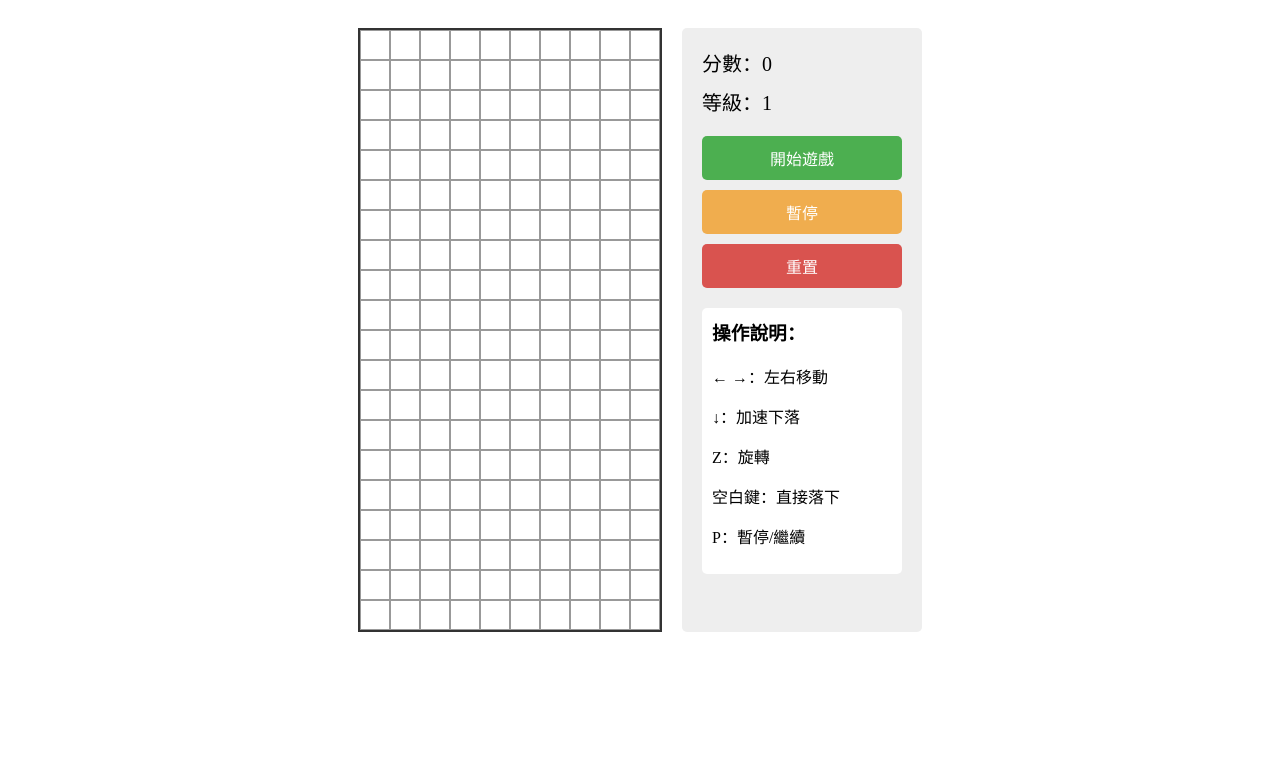
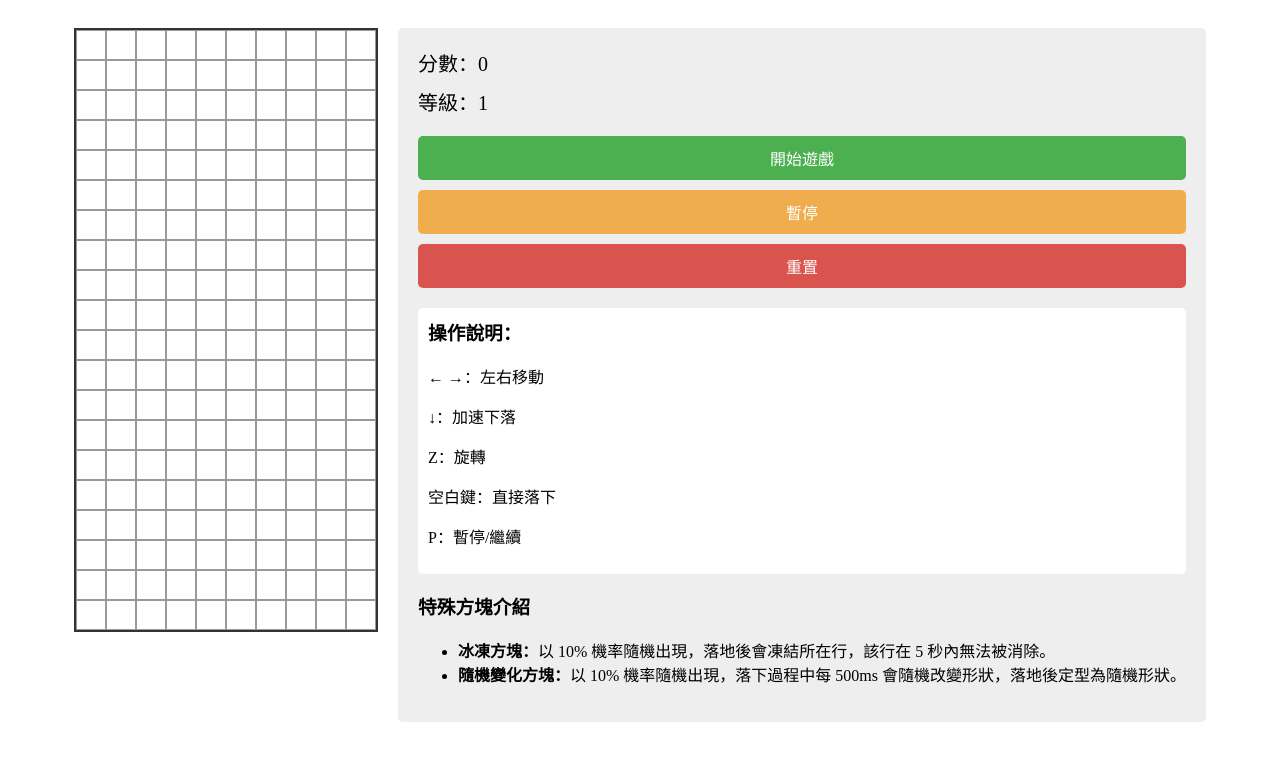
Before and after one commit to song0707-lin/igetanewone, a plain HTML site: page index.html in a window 1280 px wide. Drawn offline with Linux system fonts and the light colour scheme.

Commit message:
Update index.html

```diff
--- a/index.html
+++ b/index.html
@@ -11,14 +11,17 @@
 </head>
 <body>
   <div class="game-container">
+    <!-- 遊戲區塊：左側遊戲畫面 -->
     <div class="game-board">
-      <!-- 這個容器用來顯示當前下落中的方塊 (使用絕對定位補間動畫) -->
+      <!-- 用於顯示下落中的方塊，採用補間動畫 -->
       <div id="current-piece"></div>
+      <!-- 暫停畫面 -->
       <div class="pause-screen" id="pause-screen">
           <div class="pause-text">暫停</div>
           <div class="pause-subtext">按下 P 鍵繼續</div>
       </div>
     </div>
+    <!-- 遊戲資訊區：右側顯示分數、按鈕、操作說明與特殊方塊介紹 -->
     <div class="game-info">
       <div class="score">分數：<span id="score">0</span></div>
       <div class="level">等級：<span id="level">1</span></div>
@@ -35,6 +38,13 @@
           <p>空白鍵：直接落下</p>
           <p>P：暫停/繼續</p>
       </div>
+      <div class="special-info">
+        <h3>特殊方塊介紹</h3>
+        <ul>
+          <li><strong>冰凍方塊：</strong>以 10% 機率隨機出現，落地後會凍結所在行，該行在 5 秒內無法被消除。</li>
+          <li><strong>隨機變化方塊：</strong>以 10% 機率隨機出現，落下過程中每 500ms 會隨機改變形狀，落地後定型為隨機形狀。</li>
+        </ul>
+      </div>
     </div>
   </div>
   <script src="tetris.js"></script>
```
